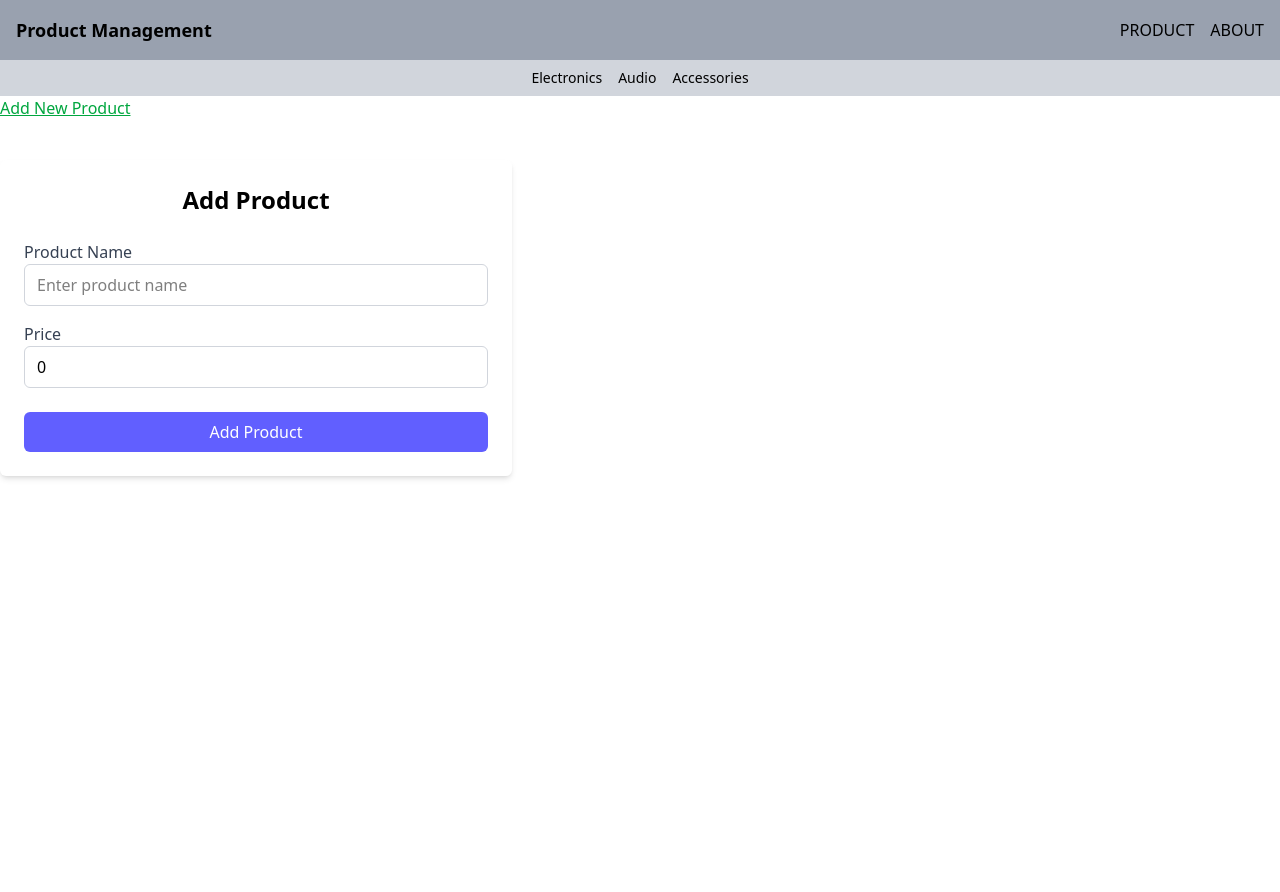
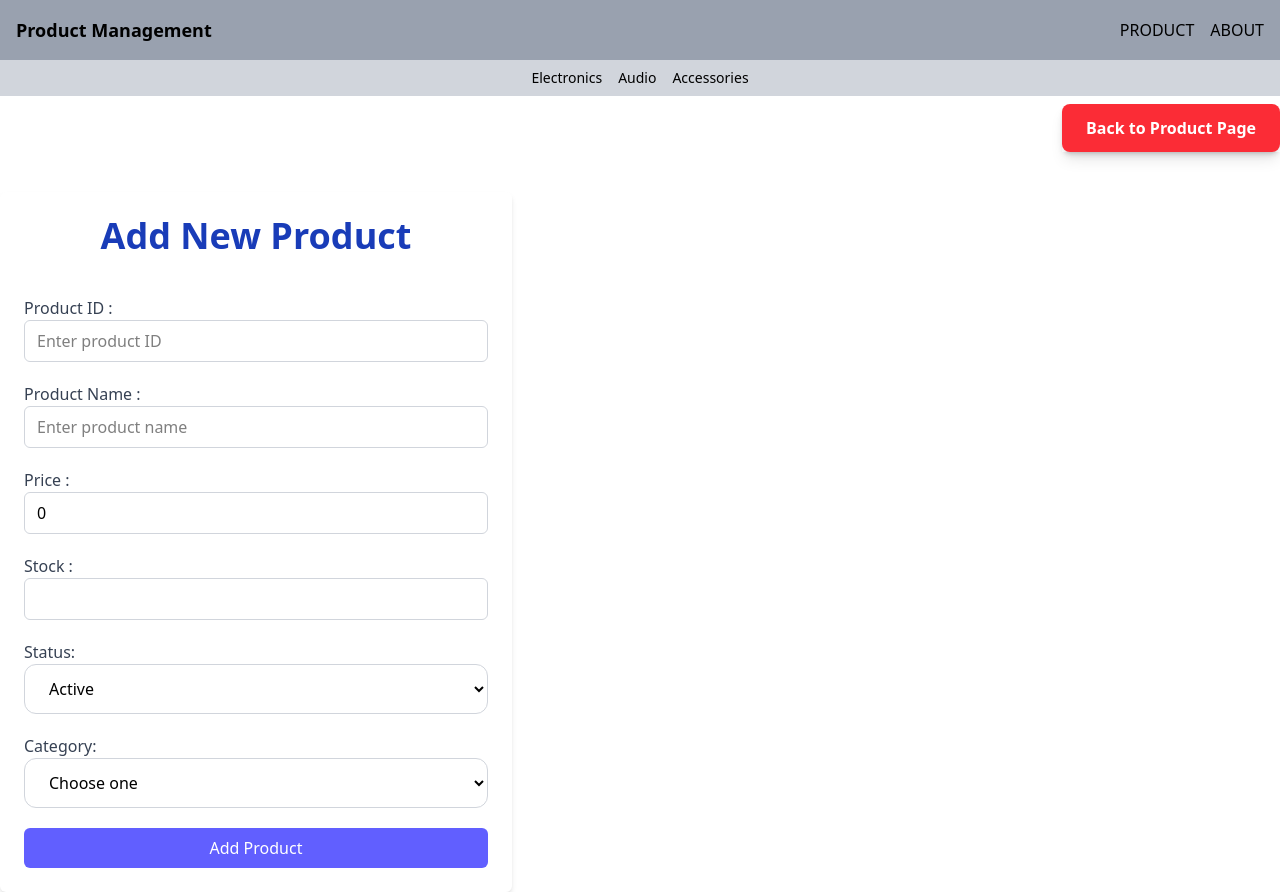
Before and after one commit to P4warit06/PROJECT2-SEC-1-Kittiphop.vue, a Vue app: page /product-manager in a window 1280 px wide. Both pictures are taken after typing "Sample" into the empty fields and a click on the button "Add New Product". Before the commit the page ends 800 px from the top, so only its background shows below. Built offline with nearby package versions, Linux system fonts and the light colour scheme; data requests are answered from the project's data file.

Commit message:
059-[Update] save UI

```diff
--- a/package.json
+++ b/package.json
@@ -7,7 +7,7 @@
     "dev": "vite",
     "build": "vite build",
     "preview": "vite preview",
-    "backend": "json-server --watch ./data/db.json --port 5000"
+    "backend": "json-server --watch ./data/db.json --port 5002"
   },
   "dependencies": {
     "@tailwindcss/vite": "^4.0.9",
--- a/src/components/AddEditProduct.vue
+++ b/src/components/AddEditProduct.vue
@@ -19,46 +19,92 @@ const newProduct = ref(props.activeProduct)
 //   emits('addNewProduct', newProduct.value)
 // }
 
+const catagories = ref([
+  {name:"Accessories", value:"Accessories"},
+  {name:"Audio", value:"Audio"},
+  {name:"Electronics", value:"Electronics"},
+  {name:"Wearables", value:"Wearables"}
+])
+
+const status = ref([
+  {name: "Active", value:"Active"},
+  {name: "Low Stock", value:"Low Stock"},
+  {name: "Out of Stock", value:"Out of Stock"}
+  ])
 
 console.log(props.activeProduct)
 
 </script>
 
 <template>
+
   <div class="max-w-lg mt-10 p-6 bg-white shadow-md rounded-md">
-    <h2 class="text-2xl font-bold mb-6 text-center">{{newProduct.id === undefined ? 'Add Product' : 'Edit Product'}}</h2>
+    <h1 class="text-4xl font-bold mb-10 text-blue-800 text-center w-full max-sm:text-xl">{{newProduct.id === undefined ?
+      'Add New Product' : 'Edit Product'}}</h1>
 
     <div>
-      <div class="mb-4">
-        <label class="text-gray-700 font-medium mb-2">Product Name</label>
-        <input
-          v-model="newProduct.productName"
-          type="text"
+      <div div class="my-5">
+        <label class="text-gray-700 font-medium mb-2">Product ID :</label>
+        <input v-model="newProduct.id" type="text"
           class="w-full px-3 py-2 border border-gray-300 rounded-md focus:outline-none focus:ring-2 focus:ring-indigo-500"
-          placeholder="Enter product name"
-        />
+          placeholder="Enter product ID" />
       </div>
-      <div class="mb-6">
-        <label class="text-gray-700 font-medium mb-2">Price</label>
-        <input
-          v-model.number="newProduct.price"
-          type="number"
+
+      <div class="my-5">
+        <label class="text-gray-700 font-medium mb-2">Product Name :</label>
+        <input v-model="newProduct.productName" type="text"
           class="w-full px-3 py-2 border border-gray-300 rounded-md focus:outline-none focus:ring-2 focus:ring-indigo-500"
-        />
+          placeholder="Enter product name" />
       </div>
+
+
+      <div class="my-5">
+        <label class="text-gray-700 font-medium mb-2">Price : </label>
+        <input v-model.number="newProduct.price" type="number"
+          class="w-full px-3 py-2 border border-gray-300 rounded-md focus:outline-none focus:ring-2 focus:ring-indigo-500" />
+      </div>
+
+      <div class="my-5">
+        <label class="text-gray-700 font-medium mb-2">Stock : </label>
+        <input v-model.number="newProduct.stock" type="number"
+          class="w-full px-3 py-2 border border-gray-300 rounded-md focus:outline-none focus:ring-2 focus:ring-indigo-500">
+      </div>
+
+      <div class="my-5">
+        <label class="font-medium text-gray-700 mb-2">Status:</label>
+        <select v-model="newProduct.status"
+          class="w-full border border-gray-300 rounded-xl px-5 py-3 focus:ring-2 focus:ring-indigo-400 focus:outline-none">
+          <option disabled :value="newProduct.status">Active</option>
+          <option v-for="(st, index) in status" :key="index" :value="st.value">{{ st.name }}</option>
+        </select>
+      </div>
+
+      <div class="my-5">
+        <label class="font-medium text-gray-700 mb-2">Category:</label>
+        <select v-model="newProduct.category"
+          class="w-full border border-gray-300 rounded-xl px-5 py-3 focus:ring-2 focus:ring-indigo-400 focus:outline-none">
+          <option disabled :value="newProduct.catagories">Choose one</option>
+          <option v-for="(catagory, index) in catagories" :key="index" :value="catagory.value">{{ catagory.name }}
+          </option>
+        </select>
+      </div>
+
+
+
+
+
+
+
+
+
       <!-- 2. event trigger -->
-      <button
-      v-show="newProduct.id === undefined"
-        @click="$emit('addNewProduct', newProduct)"
-        class="w-full bg-indigo-500 text-white py-2 px-4 rounded-md hover:bg-indigo-600 transition-colors duration-300"
-      >
+      <button v-show="newProduct.id === undefined" @click="$emit('addNewProduct', newProduct)"
+        class="w-full bg-indigo-500 text-white py-2 px-4 rounded-md hover:bg-indigo-600 transition-colors duration-300">
         Add Product
       </button>
-      <button
-      v-show="newProduct.id !== undefined"
-        @click="$emit('editProduct', newProduct)"
-        class="w-full bg-indigo-500 text-white py-2 px-4 rounded-md hover:bg-indigo-600 transition-colors duration-300"
-      >
+
+      <button v-show="newProduct.id !== undefined" @click="$emit('editProduct', newProduct)"
+        class="w-full bg-indigo-500 text-white py-2 px-4 rounded-md hover:bg-indigo-600 transition-colors duration-300">
         Edit Product
       </button>
       <!-- <button
@@ -69,4 +115,6 @@ console.log(props.activeProduct)
       </button> -->
     </div>
   </div>
+
+
 </template>
--- a/src/components/ProductManager.vue
+++ b/src/components/ProductManager.vue
@@ -101,17 +101,21 @@ const removeProduct = async (removeId) => {
   <div class="p">
     <!-- 3. call handler fuction -->
     <Header :categories="filterCategories" />
-    <button
-      @click="isAdding = !isAdding"
-      class="text-green-600 hover:text-green-400 underline cursor-pointer"
-    >
-      Add New Product
-    </button>
-    <AddEditProduct v-if="isAdding | isEditing"
-    @add-new-product="addProduct"
-    :active-product="currentProduct"
-    @edit-product="updateProduct"/>
-    <ProductList v-show="!isAdding && !isEditing" @deleteProduct="removeProduct" @setEditing="setEditProduct" :products="myProducts" />
+    <div class="flex justify-end">
+      <div
+        class="mt-2 shadow-lg transition-all duration-300 transform hover:scale-105 ">
+        <button @click="isAdding = !isAdding"
+          :class="isAdding ? 'bg-red-500 hover:bg-red-600' : 'bg-green-500 hover:bg-green-600'"
+          class="text-white font-semibold px-6 py-3 rounded-lg shadow-md transition-all duration-300">
+          {{ isAdding ? 'Back to Product Page' : 'Add New Product' }}
+        </button>
+      </div>
+    </div>
+
+    <AddEditProduct v-if="isAdding | isEditing" @add-new-product="addProduct" :active-product="currentProduct"
+      @edit-product="updateProduct" />
+    <ProductList v-show="!isAdding && !isEditing" @deleteProduct="removeProduct" @setEditing="setEditProduct"
+      :products="myProducts" />
   </div>
 </template>
 
```
Also changed, not shown: 1 other file (tests, documents, lock files or other folders).
